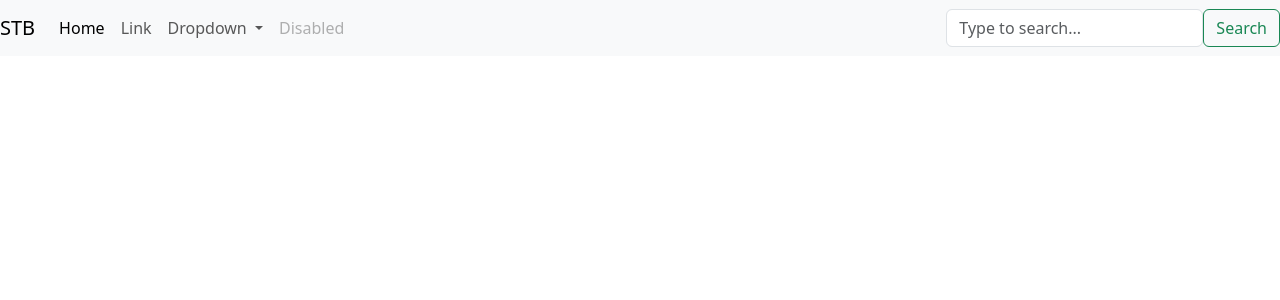
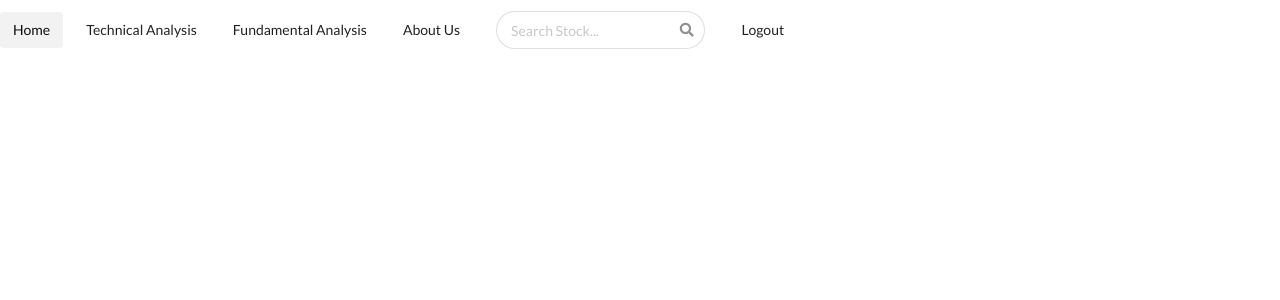
Before and after one commit to naimish73/stock-prediction-bot, a Django app: page / in a window 1280 px wide. Shown: the top 300 px of the page. Run offline with Django 5.2, Linux system fonts and the light colour scheme; data that the repository does not hold is empty; some libraries are stand-ins or nearby versions.

Commit message:
Improved UI and Search functionality

```diff
--- a/Stb_Project/stb/templates/stb/base.html
+++ /dev/null
@@ -1,61 +0,0 @@
-<!DOCTYPE html>
-<html lang="en">
-<head>
-    <meta charset="UTF-8">
-    <meta name="viewport" content="width=device-width, initial-scale=1.0">
-    <title>{% block title %}Stock Prediction Bot{% endblock title %}</title>
-    <link href="https://cdn.jsdelivr.net/npm/bootstrap@5.3.3/dist/css/bootstrap.min.css" rel="stylesheet" integrity="sha384-QWTKZyjpPEjISv5WaRU9OFeRpok6YctnYmDr5pNlyT2bRjXh0JMhjY6hW+ALEwIH" crossorigin="anonymous">
-
-</head>
-<body>
-  <script src="https://cdn.jsdelivr.net/npm/bootstrap@5.3.3/dist/js/bootstrap.bundle.min.js" integrity="sha384-YvpcrYf0tY3lHB60NNkmXc5s9fDVZLESaAA55NDzOxhy9GkcIdslK1eN7N6jIeHz" crossorigin="anonymous"></script>
-
-
-    {% comment %} navbar {% endcomment %}
-    <nav class="navbar navbar-expand-lg bg-body-tertiary">
-        <a class="navbar-brand" href="{% url 'home' %}">STB</a>
-          <button class="navbar-toggler" type="button" data-bs-toggle="collapse" data-bs-target="#navbarSupportedContent" aria-controls="navbarSupportedContent" aria-expanded="false" aria-label="Toggle navigation">
-            <span class="navbar-toggler-icon"></span>
-          </button>
-          <div class="collapse navbar-collapse" id="navbarSupportedContent">
-            <ul class="navbar-nav me-auto mb-2 mb-lg-0">
-              <li class="nav-item">
-                <a class="nav-link active" aria-current="page" href="#">Home</a>
-              </li>
-              <li class="nav-item">
-                <a class="nav-link" href="#">Link</a>
-              </li>
-              <li class="nav-item dropdown">
-                <a class="nav-link dropdown-toggle" href="#" role="button" data-bs-toggle="dropdown" aria-expanded="false">
-                  Dropdown
-                </a>
-                <ul class="dropdown-menu">
-                  <li><a class="dropdown-item" href="#">Action</a></li>
-                  <li><a class="dropdown-item" href="#">Another action</a></li>
-                  <li><hr class="dropdown-divider"></li>
-                  <li><a class="dropdown-item" href="#">Something else here</a></li>
-                </ul>
-              </li>
-              <li class="nav-item">
-                <a class="nav-link disabled" aria-disabled="true">Disabled</a>
-              </li>
-            </ul>
-            <form class="d-flex" role="search">
-
-              <input class="form-control" name="q" list="datalistOptions" id="exampleDataList" placeholder="Type to search...">
-              <datalist id="datalistOptions">
-                {% for stock in stocks  %}
-                  <option value="{{ stock }}">
-                {% endfor %}
-              </datalist>
-              <button class="btn btn-outline-success" type="submit">Search</button>
-            </form>
-          </div>
-        </div>
-      </nav>
-
-    {% block content %}{% endblock %}
-
-
-</body>
-</html>
--- a/Stb_Project/stb/templates/stb/index.html
+++ b/Stb_Project/stb/templates/stb/index.html
@@ -1,11 +1,145 @@
 
-  {% extends "stb/base.html" %}
+<!DOCTYPE html>
+<html lang="en" data-bs-theme="dark">
+<head>
+    <meta charset="UTF-8">
+    <meta name="viewport" content="width=device-width, initial-scale=1.0">
+    <title>{% block title %}Stock Prediction Bot{% endblock title %}</title>
+    <!-- <link href="https://cdn.jsdelivr.net/npm/bootstrap@5.3.3/dist/css/bootstrap.min.css" rel="stylesheet" integrity="sha384-QWTKZyjpPEjISv5WaRU9OFeRpok6YctnYmDr5pNlyT2bRjXh0JMhjY6hW+ALEwIH" crossorigin="anonymous"> -->
 
-  {% block content %}
+    <!-- Include Font Awesome -->
+    <link href="https://cdnjs.cloudflare.com/ajax/libs/font-awesome/5.15.4/css/all.min.css" rel="stylesheet">
 
-    {% if searched_stock %}
-      {{ searched_stock }}
-      {{ searched_stock_sym }}
-    {% endif %}
+    <!-- semantic UI -->
 
-  {% endblock %}
+    <link href="https://cdnjs.cloudflare.com/ajax/libs/semantic-ui/2.5.0/semantic.min.css" rel="stylesheet">
+    <script src="https://cdnjs.cloudflare.com/ajax/libs/jquery/3.7.1/jquery.min.js"></script>
+    <script src="https://cdnjs.cloudflare.com/ajax/libs/semantic-ui/2.5.0/semantic.min.js"></script>
+
+</head>
+<body>
+  <!-- <script src="https://cdn.jsdelivr.net/npm/bootstrap@5.3.3/dist/js/bootstrap.bundle.min.js" integrity="sha384-YvpcrYf0tY3lHB60NNkmXc5s9fDVZLESaAA55NDzOxhy9GkcIdslK1eN7N6jIeHz" crossorigin="anonymous"></script> -->
+
+    <!-- Navbar -->
+    <div class="ui secondary  menu">
+      <a class="active item" href="{% url "Home" %}">
+        Home
+      </a>
+      <a class="item">
+        Technical Analysis
+      </a>
+      <a class="item">
+        Fundamental Analysis
+      </a>
+      <a class="item" href="{% url "About-Us" %}">
+        About Us
+      </a>
+      <form >
+
+        <div class="right menu">
+          <div class="item ">
+            <div class="ui search">
+              <div class="ui icon input">
+                <input class="prompt" name="q" type="text" placeholder="Search Stock...">
+                <i class="search icon"></i>
+              </div>
+              <div class="results"></div>
+            </div>
+
+          </div>
+        </div>
+
+        <script>
+
+          var stocksList =[
+            {% for stock in stocks %}
+              {"category": "{{ stock.symbol }}", "title": "{{ stock.full_name }}"},
+            {% endfor %}
+
+          ];
+
+
+          $('.ui.search').search({
+              type: 'category',
+              source: stocksList
+          });
+        </script>
+      </form>
+        <a class="ui item">
+          Logout
+        </a>
+      </div>
+    </div>
+
+
+      {% block content %}
+
+      <!-- For plotting graph -->
+      <script src="https://cdn.plot.ly/plotly-latest.min.js"></script>
+
+      {% if searched_stock %}
+      <div class="ui sizer vertical segment">
+        <div class="ui huge header">
+          <a href="{{ info.website }}" target="_blank" style="text-decoration: none;color: black ;" >
+            {{ searched_stock }}
+          </a>
+          ({{ searched_stock_sym }})
+        </div>
+      </div>
+
+      {{ chart_div|safe }}
+      {{ mpl_plt|safe }}
+
+      <!-- Stock Description -->
+      {% comment %} {% if longBusinessSummary in info %} {% endcomment %}
+          {% if info.quoteType != 'INDEX'%}
+          {% if info.longBusinessSummary   %}
+
+          <div class="ui huge floating message">
+            <div class="header">
+              Description
+            </div>
+            <p>{{info.longBusinessSummary}}</p>
+          </div>
+
+          {% endif %}
+          {% endif %}
+
+
+      <!-- Stock Information -->
+
+      <div class="ui cards">
+        {% for key, value in info.items %}
+        {% if key != 'longBusinessSummary' %}
+        {% if key != 'website' %}
+
+        <div class="card">
+          <div class="content">
+            <div class="header">
+              {{key}}
+            </div>
+
+            <div class="description">
+              {{value}}
+            </div>
+          </div>
+        </div>
+
+
+        {% endif %}
+        {% endif %}
+        {% endfor %}
+
+      </div>
+
+
+      {% endif %}
+
+
+{% endblock content %}
+
+
+
+
+  </body>
+</html>
--- a/Stb_Project/stb/urls.py
+++ b/Stb_Project/stb/urls.py
@@ -2,5 +2,6 @@ from django.urls import path
 from . import views
 
 urlpatterns = [
-    path('', views.home, name='home'),
+    path('', views.home, name='Home'),
+    path('about/', views.about, name='About-Us'),
 ]
--- a/Stb_Project/stb/views.py
+++ b/Stb_Project/stb/views.py
@@ -1,7 +1,10 @@
 from __future__ import print_function
 import os
-from django.shortcuts import render
+from django.shortcuts import render,redirect
 from .models import Stock
+from .utils import get_data
+from django.db.models import Q
+import json
 
 #upstox stuff
 import time
@@ -9,54 +12,111 @@ import upstox_client
 from upstox_client.rest import ApiException
 from pprint import pprint
 from dotenv.main import load_dotenv
+import requests
+"""
+load_dotenv()
+api_key = os.getenv('upstox_api_key')
+secret_key = os.getenv('upstox_secret_key')
+redirect_url='http://127.0.0.1:8000/'
+authorization_code='s888eL'
+headers = {
+        'accept': 'application/json',
+        'Content-Type': 'application/x-www-form-urlencoded',
+    }
 
-load_dotenv()
+data = {
+    'code': authorization_code,
+    'client_id': api_key,
+    'client_secret': secret_key,
+    'redirect_uri': redirect_url,
+    'grant_type': 'authorization_code',
+}
 
-api_key = os.getenv('upstox_secret_key')
+def token():
 
 
-# Configure OAuth2 access token for authorization: OAUTH2
-configuration = upstox_client.Configuration()
-configuration.access_token = api_key
+    url = 'https://api.upstox.com/v2/login/authorization/token'
 
-# create an instance of the API class
-api_instance = upstox_client.WebsocketApi(upstox_client.ApiClient(configuration))
-api_version = 'v2' # str | API Version Header
 
-try:
-    # Market Data Feed
-    api_instance.get_market_data_feed(api_version)
-except ApiException as e:
-    print("Exception when calling WebsocketApi->get_market_data_feed: %s\n" % e)
-    print("Not Done")
+    response = requests.post(url, headers=headers, data=data)
+
+    return response.json().get('access_token')
+
+
+
+access_token=token()
+# print("Access Token :")
+print(access_token)
+
 
 import requests
 
-url = "https://api.upstox.com/v2/option/chain"
-
-payload={
-    'instrument_key':'',
-
-    "expiry_date": "2024-02-15",
-
-}
+url = 'https://api.upstox.com/v2/market-quote/quotes?instrument_key=NSE_EQ%7CINE848E01016,NSE_EQ|INE669E01016'
 headers = {
-  'Accept': 'application/json'
+    'Accept': 'application/json',
+    'Authorization': f'Bearer {access_token}'
 }
 
-response = requests.request("GET", url, headers=headers, data=payload)
+response = requests.get(url, headers=headers)
 
 print(response.text)
+# import requests
+
+# url = "https://api.upstox.com/v2/option/chain"
+
+# payload={
+#     'instrument_key':'',
+
+#     "expiry_date": "2024-02-15",
+
+# }
+# headers = {
+#   'Accept': 'application/json'
+# }
+
+# response = requests.request("GET", url, headers=headers, data=payload)
+
+# print(response.text)
+"""
+def base(request):
+    stocks = Stock.objects.all()
+
+    # if request.method == 'GET':
+    #     search = request.GET['q']
+    #     stocks = Stock.objects.filter(Q(symbol__icontains=search) | Q(full_name__icontains=search))
+    #     return redirect(request, 'stb/index.html',{'stocks':stocks})
+    return render(request, 'stb/base.html',{'stocks':stocks})
+
+
 def home(request):
     stocks = Stock.objects.all()
     search = None
     searched_stock_sym = None
+    chart_div = None
+    info=None
 
     if 'q' in request.GET:
         search = request.GET['q']
-        print(search)
-        searched_stock_sym = Stock.objects.filter(full_name__icontains=search).values_list('symbol', flat=True)
-        searched_stock_sym = searched_stock_sym[0]
 
-    data = {'stocks': stocks, 'searched_stock': search, 'searched_stock_sym': searched_stock_sym}
+
+        searched_stock_sym = Stock.objects.filter(full_name__icontains=search).values_list('symbol', flat=True)[0]
+        search = Stock.objects.filter(full_name__icontains=search).values_list('full_name', flat=True)[0]
+
+        #Searched stocks graph
+        fig = get_data.create_graph(searched_stock_sym,timeframe='5m')
+        chart_div = fig.to_html(full_html=True, default_height=700, default_width=1800)
+
+        #Searched stocks info
+        info = get_data.get_info(searched_stock_sym)
+        print(info)
+
+    else:
+        stocks = Stock.objects.all()
+
+
+    data = {'stocks': stocks, 'searched_stock': search, 'searched_stock_sym': searched_stock_sym, 'chart_div': chart_div, 'info': info}
     return render(request, 'stb/index.html', data)
+
+
+def about(request):
+    return render(request, 'stb/about.html')
```
Also changed, not shown: Stb_Project/stb/static/index.css (added, +74 -0 lines), Stb_Project/stb/templates/charts/chart.html (+47 -0 lines), Stb_Project/stb/templates/stb/about.html (added, +7 -0 lines), Stb_Project/stb/utils/approval.py (added, +42 -0 lines), Stb_Project/stb/utils/get_data.py (added, +77 -0 lines).
